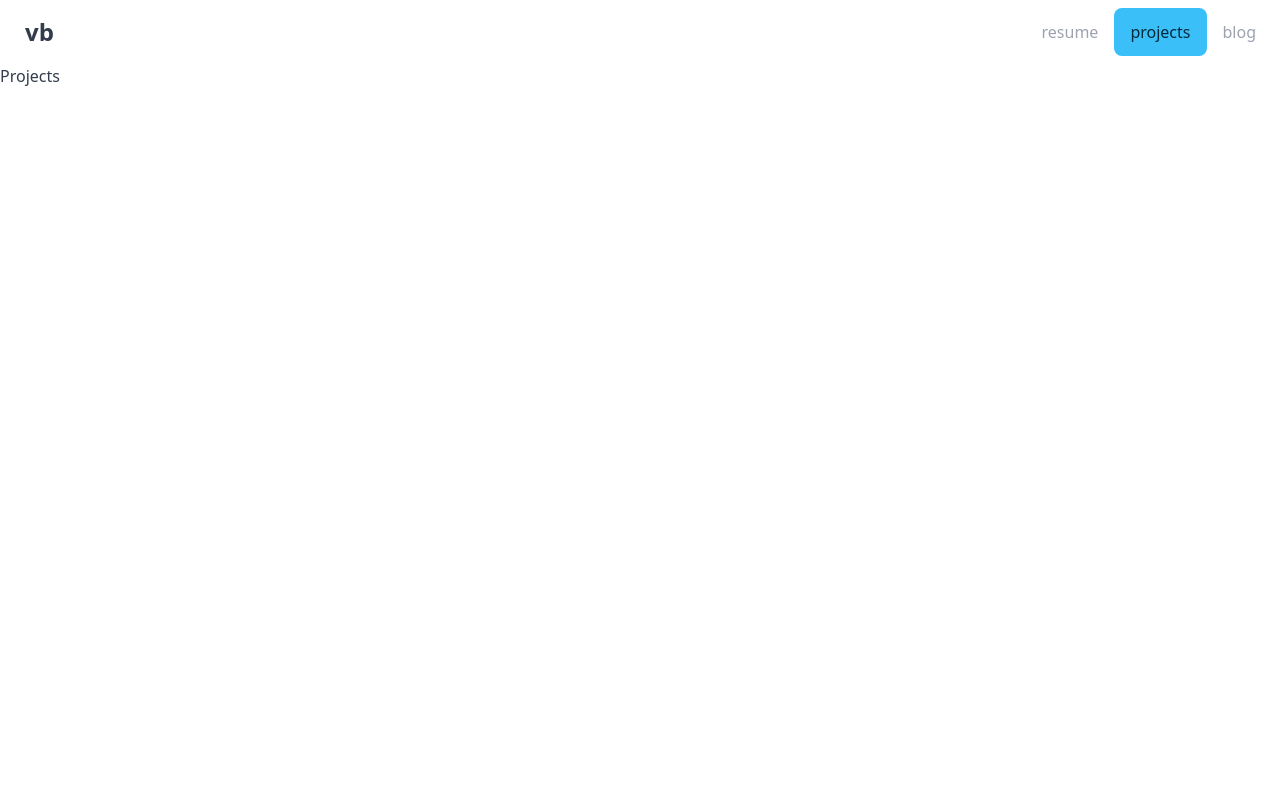
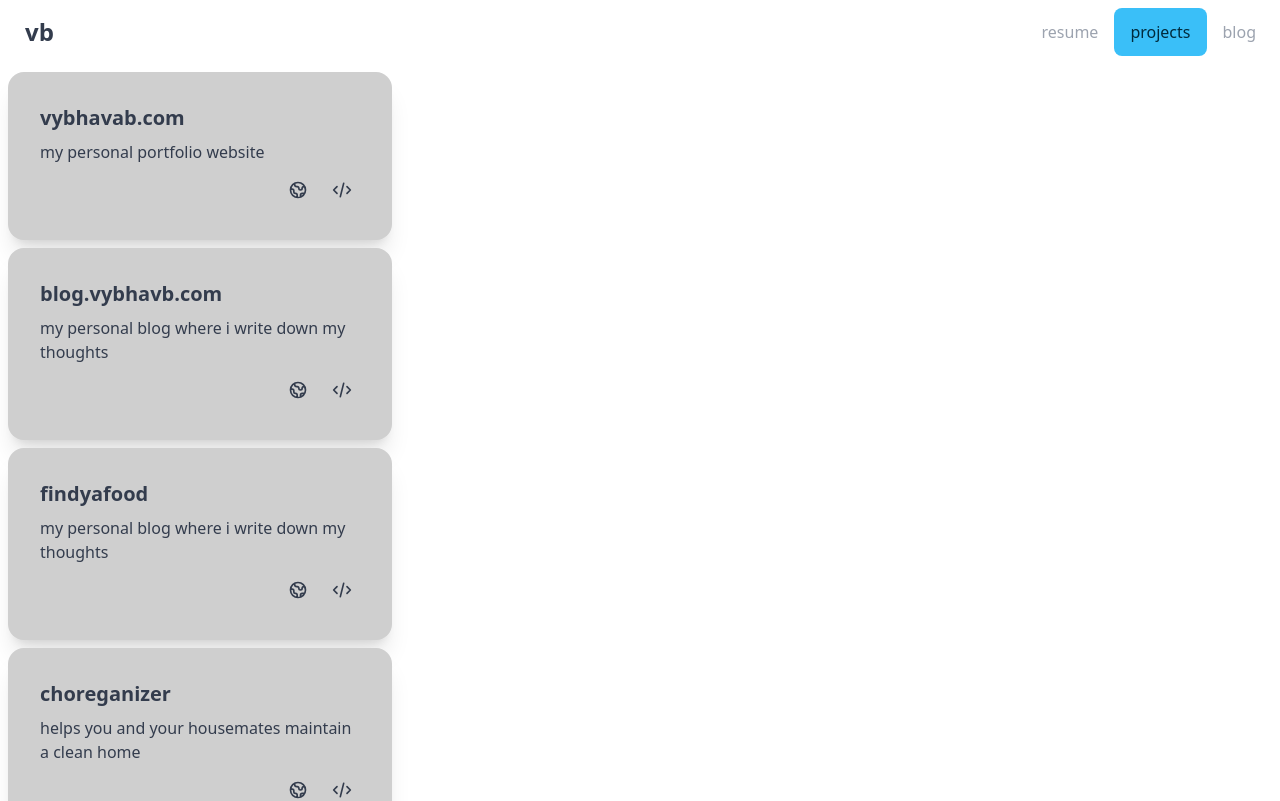
Before and after one commit to vybhavab/vybhavb-website, a Next.js app: page /projects in a window 1280 px wide. Shown: the top 801 px of the page. Built offline with nearby package versions, Linux system fonts and the light colour scheme.

Commit message:
feat(projects): add projects page with initial cards concept

```diff
--- a/package.json
+++ b/package.json
@@ -11,6 +11,7 @@
         "@emotion/react": "^11",
         "@emotion/styled": "^11",
         "@headlessui/react": "^1.6.3",
+        "@heroicons/react": "^1.0.6",
         "classnames": "^2.3.1",
         "daisyui": "^2.15.2",
         "framer-motion": "^4",
--- a/public/data/projects.js
+++ b/public/data/projects.js
@@ -1,49 +1,50 @@
-export const projectData = [
+const projectData = [
   {
-    name: "vybhavab.com",
-    description: "my personal portfolio website",
-    linkToSite: "https://vybhavab.com",
-    linkToSource:"https://github.com/vybhavab/vybhavab-website",
-    technologies: ["next.js"]
+    name: 'vybhavab.com',
+    description: 'my personal portfolio website',
+    linkToSite: 'https://vybhavab.com',
+    linkToSource: 'https://github.com/vybhavab/vybhavb-website',
+    technologies: ['next.js'],
   },
   {
-    name: "blog.vybhavb.com",
-    description: "my personal blog where i write down my thoughts",
-    linkToSite: "https://blog.vybhavb.com",
-    linkToSource: "https://github.com/vybhavab/vybhavab-blog",
+    name: 'blog.vybhavb.com',
+    description: 'my personal blog where i write down my thoughts',
+    linkToSite: 'https://blog.vybhavb.com',
+    linkToSource: 'https://github.com/vybhavab/vybhavab-blog',
     technologies: [
-      "react", "next.js"
-    ]
+      'react', 'next.js',
+    ],
   },
   {
-    name: "findyafood",
-    description: "my personal blog where i write down my thoughts",
-    linkToSite: "https://findyafood.com",
-    linkToSource: "https://github.com/vybhavab/findyafood",
+    name: 'findyafood',
+    description: 'my personal blog where i write down my thoughts',
+    linkToSite: 'https://findyafood.com',
+    linkToSource: 'https://github.com/vybhavab/findyafood',
     technologies: [
-      "react", "next.js"
-    ]
+      'react', 'next.js',
+    ],
   },
   {
-    name: "choreganizer",
-    description: "helps you and your housemates maintain a clean home",
-    linkToSite: "https://choreganizer.netlify.com",
-    linkToSource: "https://github.com/choreganizer/website",
-    technologies: ["next.js", "firebase"]
-  },{
-    name: "whenU",
-    description: "helps students find where and when they can find their favorite foods",
-    linkToSite: "https://whenu.vybhavb.com",
-    linkToSource: "https://github.com/vybhavb/Whenu-ui",
+    name: 'choreganizer',
+    description: 'helps you and your housemates maintain a clean home',
+    linkToSite: 'https://choreganizer.netlify.com',
+    linkToSource: 'https://github.com/choreganizer/website',
+    technologies: ['next.js', 'firebase'],
+  }, {
+    name: 'whenU',
+    description: 'helps students find where and when they can find their favorite foods',
+    linkToSite: 'https://whenu.vybhavab.com',
+    linkToSource: 'https://github.com/vybhavab/Whenu-ui',
     technologies: [
-      "next.js", "cheerio.js", "express.js", "dialogflow", "firebase"
-    ]
+      'next.js', 'cheerio.js', 'express.js', 'dialogflow', 'firebase',
+    ],
   },
   {
-    name: "seizeIt",
-    description: "a platform that streamlines the process of finding and connecting with professors. Helps professors by suggesting and matching highly skilled students",
-    linkToSite:"http://seizeit.paperplane.io/",
-    linkToSource:"https://github.com/rohittavare/SeizeIt",
-    technologies: ["firebase", "ajax", "node.js", "angular.js"]
-  }
-]
+    name: 'seizeIt',
+    description: 'a platform that streamlines the process of finding and connecting with professors. Helps professors by suggesting and matching highly skilled students',
+    linkToSource: 'https://github.com/rohittavare/SeizeIt',
+    technologies: ['firebase', 'ajax', 'node.js', 'angular.js'],
+  },
+];
+
+export default projectData;
--- a/src/components/Projects.tsx
+++ b/src/components/Projects.tsx
@@ -1,8 +1,36 @@
 import React from 'react';
+import ProjectType from 'types/project.types';
+import { CodeIcon, GlobeIcon } from '@heroicons/react/outline';
+import Link from 'next/link';
 
-const Project = (): JSX.Element => (
-  <div className="text-blue-100">
-    Test
+interface Props {
+  project: ProjectType
+}
+
+const Project = ({ project }: Props): JSX.Element => (
+  <div className="card w-96 bg-base-300 shadow-xl m-2">
+    <div className="card-body">
+      <h2 className="card-title">{project.name}</h2>
+      <p>{project.description}</p>
+      <div className="card-actions justify-end">
+        <div className="contents overflow-y-auto">
+          {project.linkToSite && (
+            <Link href={project.linkToSite}>
+              <div className="p-2 rounded-lg hover:bg-info hover:text-info-content">
+                <GlobeIcon className="h-5 w-5" viewBox="0 0 24 24" />
+              </div>
+            </Link>
+          )}
+          {project.linkToSource && (
+            <Link href={project.linkToSource}>
+              <div className="p-2 rounded-lg hover:bg-info hover:text-info-content">
+                <CodeIcon className="h-5 w-5" viewBox="0 0 24 24" />
+              </div>
+            </Link>
+          )}
+        </div>
+      </div>
+    </div>
   </div>
 );
 
--- a/src/pages/index.tsx
+++ b/src/pages/index.tsx
@@ -1,17 +1,6 @@
 import Hero from 'components/Hero';
-import { projectData } from 'data/projects';
 import React from 'react';
 
-export async function getStaticProps() {
-  return {
-    props: {
-      projects: projectData,
-    },
-  };
-}
-
-// <Hero />
-// <Projects projects={projects}/>
 const Index = (): JSX.Element => (
   <div>
     <Hero heroTitle="Hello World" heroContent="Welcome to my home on the internet. A lot more to come!!" />
--- a/src/pages/projects.tsx
+++ b/src/pages/projects.tsx
@@ -1,7 +1,27 @@
 import React, { ReactElement } from 'react';
+import Projects from 'components/Projects';
+import ProjectType from 'types/project.types';
+import projectsData from 'data/projects';
 
-export default ():ReactElement => (
+interface Props {
+  projects: ProjectType[]
+}
+
+const ProjectsPage = ({ projects }:Props):ReactElement => (
   <div>
-    <h1>Projects</h1>
+    {projects.map((project) => (
+      <Projects project={project} key={project.name} />
+    ))}
   </div>
 );
+
+// eslint-disable-next-line @typescript-eslint/explicit-module-boundary-types
+export async function getStaticProps() {
+  return {
+    props: {
+      projects: projectsData,
+    },
+  };
+}
+
+export default ProjectsPage;
```
Also changed, not shown: 1 other file (tests, documents, lock files or other folders).
